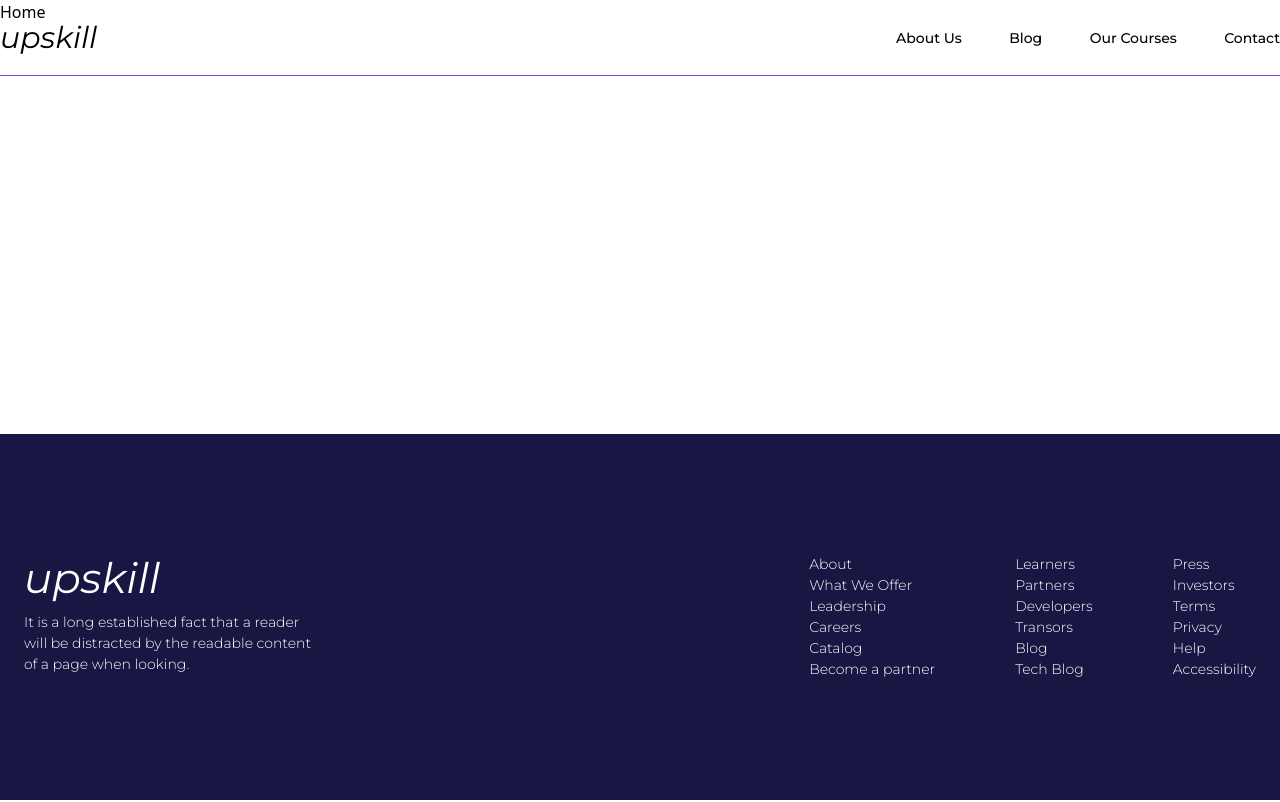
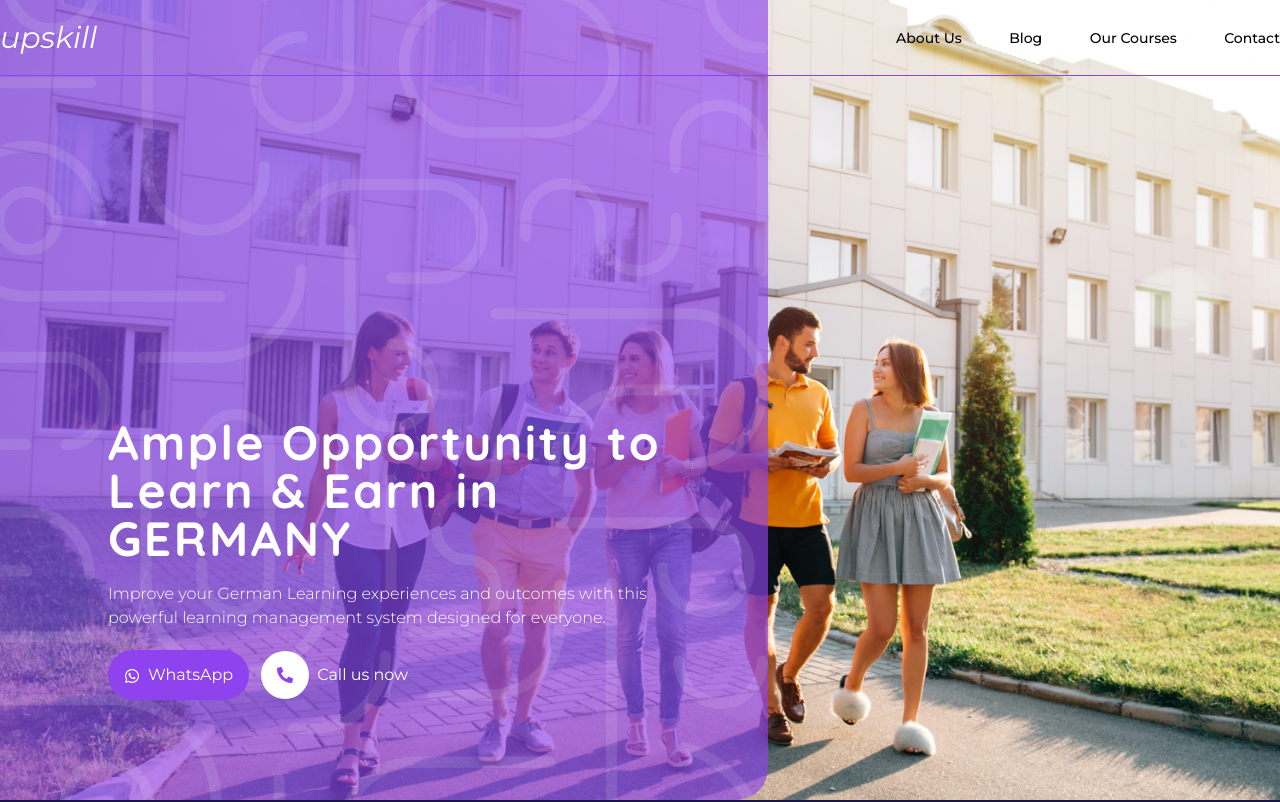
Before and after one commit to kr1shh/codesvera-task, a React (Vite) app: page / in a window 1280 px wide. Shown: the top 802 px of the page. Built offline with nearby package versions, Linux system fonts and the light colour scheme.

Commit message:
herosection : updated

```diff
--- a/package.json
+++ b/package.json
@@ -12,6 +12,7 @@
   "dependencies": {
     "react": "^18.3.1",
     "react-dom": "^18.3.1",
+    "react-icons": "^5.3.0",
     "react-router-dom": "^6.26.2"
   },
   "devDependencies": {
--- /dev/null
+++ b/src/components/home/HeroSection.jsx
@@ -0,0 +1,39 @@
+import heroBackground from "../../assets/images/hero_section.jpeg"
+import pattern from "../../assets/svg/pattern.svg"
+import { FaWhatsapp } from "react-icons/fa";
+import { FaPhoneAlt } from "react-icons/fa";
+
+const HeroSection = () => {
+  return (
+    <>
+      <main className="w-full flex justify-center items-center">
+        <div className={`w-full flex justify-between items-center bg-no-repeat bg-cover bg-center h-screen`}
+        style={{ backgroundImage: `url(${heroBackground})` }}>
+          <div className="relative bg-blend-overlay bg-accent bg-opacity-65 h-full w-[60%] rounded-br-[32px] overflow-hidden">
+            <div className="z-[10] absolute right-[100px] bottom-[100px] flex flex-col items-start gap-5">
+              <h1 className="font-quicksand font-[700] text-5xl text-white max-w-[560px] tracking-wider">Ample Opportunity to Learn & Earn in GERMANY</h1>
+              <p className="font-montserrat font-light text-white text-[16px] max-w-[560px]">
+                Improve your German Learning experiences and outcomes with this
+                powerful learning management system designed for everyone.
+              </p>
+              <div className="flex items-center justify-center gap-3">
+                <button className="text-white font-montserrat p-4 py-[13px] bg-accent rounded-full">
+                    <FaWhatsapp className="inline-block mr-2"/>WhatsApp
+                </button>
+                <div className="flex gap-2 justify-center items-center text-white font-montserrat">
+                <button className="text-accent p-4 bg-white rounded-full">
+                <FaPhoneAlt />
+                </button>
+                <p>Call us now</p>
+                </div>
+              </div>
+            </div>
+            <img className="absolute w-full object-cover object-center opacity-[.1]" src={ pattern } alt="pattern" />
+          </div>
+        </div>
+      </main>
+    </>
+  );
+}
+
+export default HeroSection
--- a/src/components/index.js
+++ b/src/components/index.js
@@ -1,6 +1,8 @@
+import HeroSection from "./home/HeroSection";
 import Footer from "./ui/Footer";
 import Logo from "./ui/Logo";
 import NavBar from "./ui/NavBar";
 
 
-export { NavBar,Footer,Logo }
+
+export { HeroSection,NavBar,Footer,Logo }
--- a/src/components/ui/Footer.jsx
+++ b/src/components/ui/Footer.jsx
@@ -4,7 +4,7 @@ import Logo from "./Logo"
 const Footer = () => {
   return (
     <>
-      <footer className="w-full flex justify-center items-center fixed bottom-0 z-50 bg-text_primary text-white font-montserrat">
+      <footer className="w-full flex justify-center items-center bg-text_primary text-white font-montserrat">
         <div className="w-full flex justify-between items-center xl:max-w-7xl px-6 py-[120px]">
           <div>
             <Logo
--- a/src/components/ui/Logo.jsx
+++ b/src/components/ui/Logo.jsx
@@ -2,7 +2,7 @@
 const Logo = ({ className }) => {
   return (
     <>
-        <h1 className={`font-montserrat italic text-3xl font-normal ${ className }`}>upskill</h1>
+        <h1 className={`font-montserrat italic text-3xl font-normal mix-blend-difference ${ className }`}>upskill</h1>
     </>
   )
 }
--- a/src/components/ui/NavBar.jsx
+++ b/src/components/ui/NavBar.jsx
@@ -6,18 +6,18 @@ const NavBar = () => {
     <>
         <nav className="w-full flex justify-center items-center fixed top-0 z-50">
             <div className="relative w-full flex justify-between items-center xl:max-w-7xl py-5">
-                <Logo></Logo>
+                <Logo className={ "text-white" }></Logo>
                 <ul className="flex justify-between items-center w-96">
                     {
                         navLinkData.map((item, index)=>(
                             <a href={ item.link } key={ index }>
-                                <li className="font-montserrat text-text_secondary text-sm font-medium">{ item.title }</li>
+                                <li className="font-montserrat text-text_secondary text-sm font-medium mix-blend-difference">{ item.title }</li>
                             </a>
                         ))
                     }
                 </ul>
 
-                <div className="absolute w-full h-[1px] bg-accent bottom-0 bg-blend-difference"></div>
+                <div className="absolute w-full h-[1px] bg-accent bottom-0 bg-blend-difference mix-blend-difference"></div>
             </div>
         </nav>
     </>
--- a/src/pages/Home.jsx
+++ b/src/pages/Home.jsx
@@ -1,8 +1,10 @@
-
+import { HeroSection } from "../components"
 
 const Home = () => {
   return (
-    <div>Home</div>
+    <>
+      <HeroSection/>
+    </>
   )
 }
 
```
Also changed, not shown: src/assets/images/hero_section.jpeg (added), 1 other file (tests, documents, lock files or other folders).
